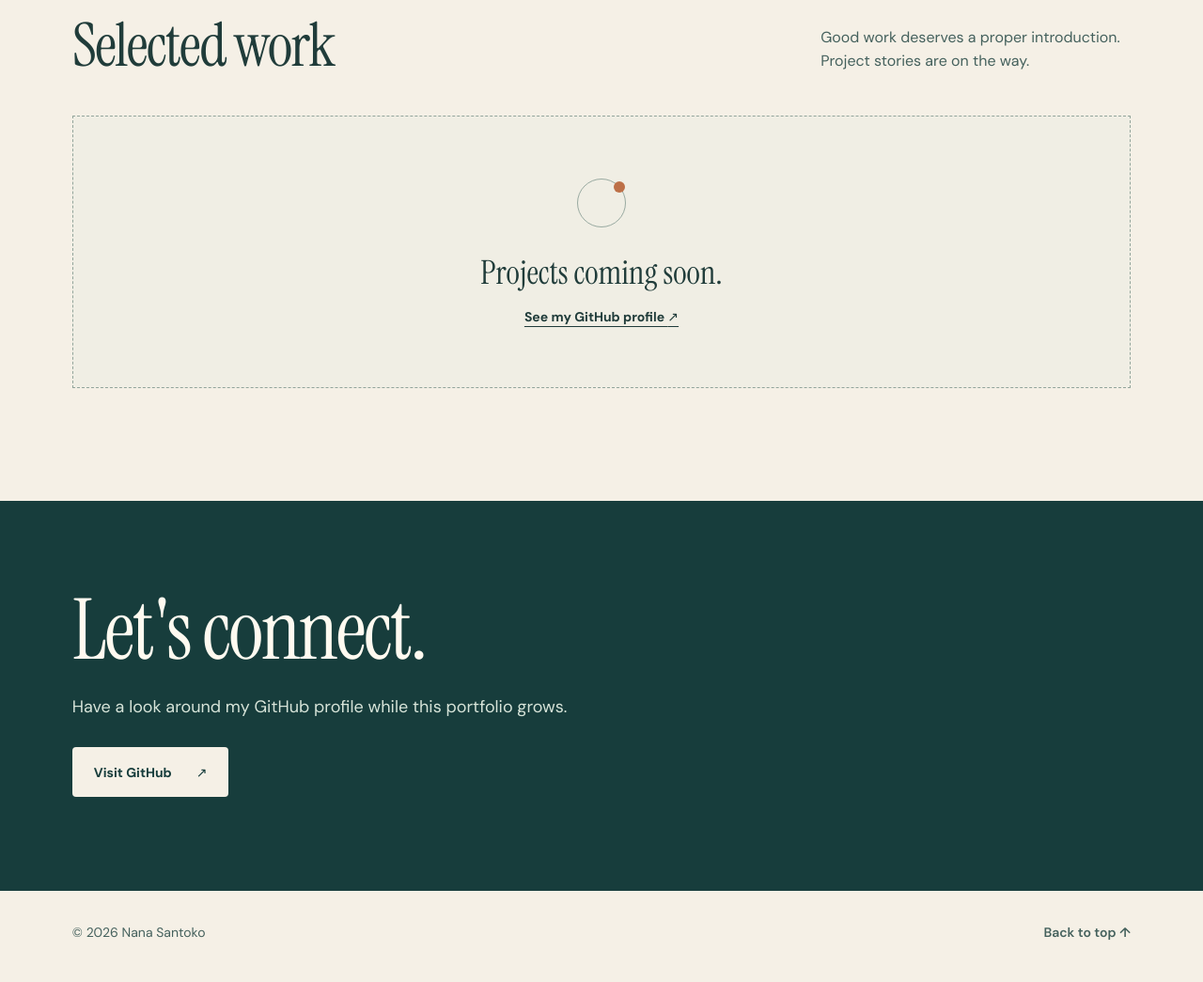
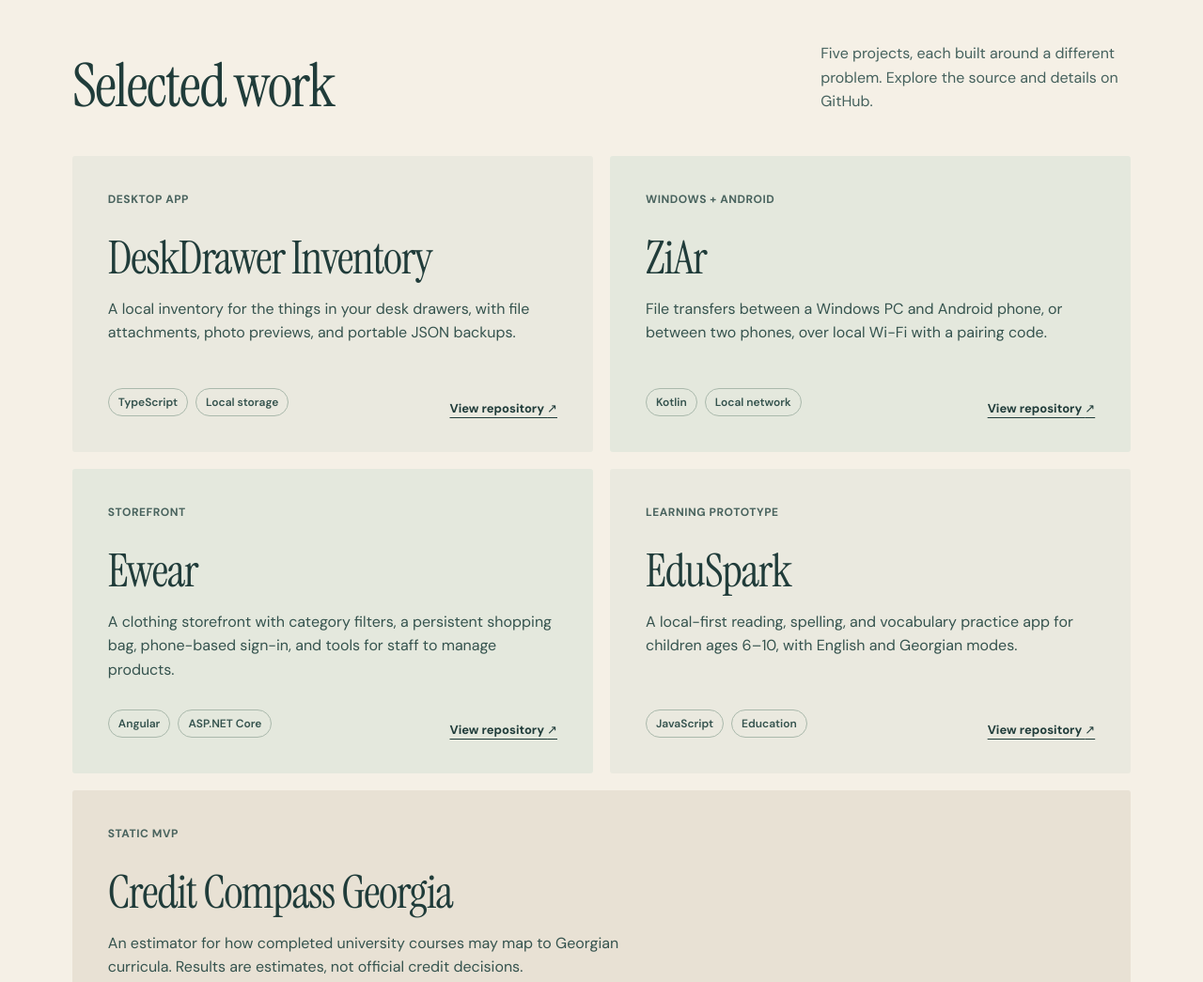
Before and after one commit to DrKogMaw/nanasantoko-portfolio, an Astro site: page / in a window 1280 px wide. Shown: the part 1200-2245 px from the top of the page at 94% size. Built offline with nearby package versions, Linux system fonts and the light colour scheme; Astro itself is replaced by a stand-in of ours.

Commit message:
Add selected projects to portfolio preview

```diff
--- a/src/pages/index.astro
+++ b/src/pages/index.astro
@@ -3,6 +3,43 @@ import '../styles/global.css';
 
 const githubUrl = 'https://github.com/DrKogMaw';
 const year = new Date().getFullYear();
+const projects = [
+  {
+    name: 'DeskDrawer Inventory',
+    category: 'Desktop app',
+    description: 'A local inventory for the things in your desk drawers, with file attachments, photo previews, and portable JSON backups.',
+    tags: ['TypeScript', 'Local storage'],
+    url: 'https://github.com/DrKogMaw/desk-drawer-inventory',
+  },
+  {
+    name: 'ZiAr',
+    category: 'Windows + Android',
+    description: 'File transfers between a Windows PC and Android phone, or between two phones, over local Wi-Fi with a pairing code.',
+    tags: ['Kotlin', 'Local network'],
+    url: 'https://github.com/DrKogMaw/ZiAr',
+  },
+  {
+    name: 'Ewear',
+    category: 'Storefront',
+    description: 'A clothing storefront with category filters, a persistent shopping bag, phone-based sign-in, and tools for staff to manage products.',
+    tags: ['Angular', 'ASP.NET Core'],
+    url: 'https://github.com/DrKogMaw/ewear',
+  },
+  {
+    name: 'EduSpark',
+    category: 'Learning prototype',
+    description: 'A local-first reading, spelling, and vocabulary practice app for children ages 6–10, with English and Georgian modes.',
+    tags: ['JavaScript', 'Education'],
+    url: 'https://github.com/DrKogMaw/eduspark',
+  },
+  {
+    name: 'Credit Compass Georgia',
+    category: 'Static MVP',
+    description: 'An estimator for how completed university courses may map to Georgian curricula. Results are estimates, not official credit decisions.',
+    tags: ['Curriculum data', 'Planning'],
+    url: 'https://github.com/DrKogMaw/credit-compass-georgia',
+  },
+];
 ---
 
 <!doctype html>
@@ -11,14 +48,14 @@ const year = new Date().getFullYear();
     <meta charset="UTF-8" />
     <meta name="viewport" content="width=device-width, initial-scale=1.0" />
     <meta name="theme-color" content="#f5f0e6" />
-    <meta name="description" content="Nana Santoko's developer portfolio. Explore work, background, and ways to connect." />
+    <meta name="description" content="Nanasantoko's developer portfolio. Explore desktop tools, learning apps, and web projects." />
     <link rel="icon" type="image/svg+xml" href="/favicon.svg" />
-    <title>Nana Santoko — Developer</title>
+    <title>Nanasantoko — Developer</title>
   </head>
   <body>
     <div class="page-shell">
       <header class="site-header">
-        <a class="wordmark" href="#top" aria-label="Nana Santoko, back to top">N<span class="wordmark-dot">.</span>S</a>
+        <a class="wordmark" href="#top" aria-label="Nanasantoko, back to top">Nanasantoko<span class="wordmark-dot">.</span></a>
         <nav aria-label="Main navigation">
           <a href="#about">About</a>
           <a href="#work">Work</a>
@@ -29,15 +66,15 @@ const year = new Date().getFullYear();
       <main id="top">
         <section class="hero" aria-labelledby="hero-title">
           <div class="hero-content">
-            <p class="intro">Hello, I'm Nana Santoko.</p>
+            <p class="intro">Hello, I'm Nanasantoko.</p>
             <h1 id="hero-title">I make things<br /><em>for the web.</em></h1>
-            <p class="hero-description">A developer portfolio taking shape, one thoughtful project at a time.</p>
+            <p class="hero-description">I build practical tools and digital experiences, from desktop utilities to learning apps.</p>
             <div class="hero-actions">
               <a class="button button-primary" href="#work">Explore my work <span aria-hidden="true">↗</span></a>
               <a class="text-link" href={githubUrl} target="_blank" rel="noopener noreferrer">Find me on GitHub <span aria-hidden="true">↗</span></a>
             </div>
           </div>
-          <div class="hero-mark" aria-hidden="true"><span>N</span><span>S</span></div>
+          <div class="hero-mark" aria-hidden="true"><span></span><span></span></div>
         </section>
 
         <section class="about section" id="about" aria-labelledby="about-title">
@@ -45,32 +82,42 @@ const year = new Date().getFullYear();
             <h2 id="about-title">A little about me</h2>
           </div>
           <div class="section-copy">
-            <p>I'm Nana, a developer building a home for my work on the web.</p>
-            <p>This space is just getting started. As I add projects, you'll be able to see what I've made and how I approach each build.</p>
+            <p>I'm Nanasantoko, a developer who likes turning useful ideas into working software.</p>
+            <p>My projects explore everyday organization, local file sharing, education, shopping, and university course planning. Each one starts with a real task and a clearer way to get it done.</p>
           </div>
         </section>
 
         <section class="work section" id="work" aria-labelledby="work-title">
           <div class="work-heading">
             <h2 id="work-title">Selected work</h2>
-            <p>Good work deserves a proper introduction. Project stories are on the way.</p>
+            <p>Five projects, each built around a different problem. Explore the source and details on GitHub.</p>
           </div>
-          <div class="work-placeholder">
-            <div class="placeholder-orbit" aria-hidden="true"><span></span></div>
-            <p>Projects coming soon.</p>
-            <a href={githubUrl} target="_blank" rel="noopener noreferrer">See my GitHub profile <span aria-hidden="true">↗</span></a>
+          <div class="project-grid">
+            {projects.map((project) => (
+              <article class="project-card">
+                <p class="project-category">{project.category}</p>
+                <h3>{project.name}</h3>
+                <p class="project-description">{project.description}</p>
+                <div class="project-bottom">
+                  <ul class="project-tags" aria-label={`${project.name} topics`}>
+                    {project.tags.map((tag) => <li>{tag}</li>)}
+                  </ul>
+                  <a class="project-link" href={project.url} target="_blank" rel="noopener noreferrer" aria-label={`View ${project.name} repository on GitHub`}>View repository <span aria-hidden="true">↗</span></a>
+                </div>
+              </article>
+            ))}
           </div>
         </section>
 
         <section class="contact section" id="contact" aria-labelledby="contact-title">
           <h2 id="contact-title">Let's connect.</h2>
-          <p>Have a look around my GitHub profile while this portfolio grows.</p>
+          <p>Explore more of my work and follow what I'm building next.</p>
           <a class="button button-light" href={githubUrl} target="_blank" rel="noopener noreferrer">Visit GitHub <span aria-hidden="true">↗</span></a>
         </section>
       </main>
 
       <footer class="site-footer">
-        <span>© {year} Nana Santoko</span>
+        <span>© {year} Nanasantoko</span>
         <a href="#top">Back to top ↑</a>
       </footer>
     </div>
--- a/src/styles/global.css
+++ b/src/styles/global.css
@@ -42,9 +42,9 @@ h1 em { font-family: 'Instrument Serif', Georgia, serif; font-weight: 400; lette
 .hero-mark { align-self: center; justify-self: center; width: min(100%, 410px); aspect-ratio: 1; border: 1px solid #b9c3b3; border-radius: 50%; display: grid; place-items: center; position: relative; transform: rotate(-14deg); }
 .hero-mark::before, .hero-mark::after { content: ''; position: absolute; inset: 13%; border: 1px solid #c3cabe; border-radius: 50%; }
 .hero-mark::after { inset: 27%; }
-.hero-mark span { font-family: 'Instrument Serif', Georgia, serif; font-size: clamp(90px, 13vw, 180px); line-height: 1; position: absolute; color: #2e5a53; }
-.hero-mark span:first-child { transform: translate(-28%, -13%); }
-.hero-mark span:last-child { transform: translate(25%, 16%); color: #bd7047; }
+.hero-mark span { position: absolute; border-radius: 50%; }
+.hero-mark span:first-child { width: 36%; aspect-ratio: 1; background: #2e5a53; transform: translate(-20%, 8%); }
+.hero-mark span:last-child { width: 11%; aspect-ratio: 1; background: #bd7047; transform: translate(190%, -180%); }
 
 .section { scroll-margin-top: 30px; }
 .about { display: grid; grid-template-columns: 1fr 1fr; gap: 50px; padding: 90px clamp(24px, 6vw, 104px) 105px; background: #e6e8dc; }
@@ -56,11 +56,18 @@ h2 { font-family: 'Instrument Serif', Georgia, serif; font-size: clamp(43px, 5vw
 .work-heading { display: flex; align-items: end; justify-content: space-between; gap: 40px; margin-bottom: 40px; }
 .work-heading h2 { margin-bottom: 0; }
 .work-heading p { max-width: 330px; margin-bottom: 5px; color: #45615d; line-height: 1.6; }
-.work-placeholder { min-height: 290px; display: flex; flex-direction: column; align-items: center; justify-content: center; border: 1px dashed #92a49b; background: #f0eee4; text-align: center; padding: 30px; }
-.placeholder-orbit { width: 52px; height: 52px; border: 1px solid #99aaa1; border-radius: 50%; position: relative; margin-bottom: 25px; }
-.placeholder-orbit span { width: 12px; height: 12px; background: #bd7047; border-radius: 50%; position: absolute; right: 0; top: 2px; }
-.work-placeholder p { margin: 0 0 15px; font-family: 'Instrument Serif', Georgia, serif; font-size: 35px; }
-.work-placeholder a { font-size: 14px; font-weight: 700; text-underline-offset: 5px; }
+.project-grid { display: grid; grid-template-columns: repeat(2, minmax(0, 1fr)); gap: 18px; }
+.project-card { min-height: 315px; padding: clamp(25px, 3vw, 38px); display: flex; flex-direction: column; background: #eae9df; border-radius: 3px; }
+.project-card:nth-child(2), .project-card:nth-child(3) { background: #e4e8dd; }
+.project-card:last-child { grid-column: 1 / -1; min-height: 250px; background: #e8e1d4; }
+.project-category { margin-bottom: 29px; color: #49635e; font-size: 12px; font-weight: 700; letter-spacing: .045em; text-transform: uppercase; }
+.project-card h3 { margin: 0 0 14px; font-family: 'Instrument Serif', Georgia, serif; font-size: clamp(34px, 3.8vw, 50px); font-weight: 400; line-height: 1.08; letter-spacing: -.025em; }
+.project-description { max-width: 56ch; margin-bottom: 30px; color: #35534e; font-size: 16px; line-height: 1.6; }
+.project-bottom { display: flex; align-items: end; justify-content: space-between; flex-wrap: wrap; gap: 18px; margin-top: auto; }
+.project-tags { display: flex; flex-wrap: wrap; gap: 8px; padding: 0; margin: 0; list-style: none; }
+.project-tags li { border: 1px solid #aab9ac; border-radius: 999px; padding: 6px 10px; color: #35534e; font-size: 12px; font-weight: 600; }
+.project-link { white-space: nowrap; font-size: 13px; font-weight: 700; text-decoration-thickness: 1px; text-underline-offset: 5px; }
+.project-link:hover { color: #a34f2b; }
 .contact { padding: 90px clamp(24px, 6vw, 104px) 100px; background: #173d3c; color: #fffaf0; }
 .contact h2 { font-size: clamp(58px, 7vw, 94px); margin-bottom: 18px; }
 .contact p { color: #d7e4d9; font-size: 18px; line-height: 1.6; margin-bottom: 29px; }
@@ -74,8 +81,9 @@ h2 { font-family: 'Instrument Serif', Georgia, serif; font-size: clamp(43px, 5vw
   .about { grid-template-columns: 1fr; gap: 10px; }
 }
 @media (max-width: 600px) {
-  .site-header { min-height: 75px; }
-  .site-header nav { gap: 17px; }
+  .site-header { min-height: 98px; flex-wrap: wrap; gap: 12px; padding-top: 15px; padding-bottom: 15px; }
+  .wordmark { font-size: 22px; }
+  .site-header nav { width: 100%; justify-content: space-between; gap: 17px; }
   .site-header nav a { font-size: 13px; }
   .hero { padding-top: 78px; padding-bottom: 85px; }
   h1 { font-size: clamp(62px, 14vw, 84px); }
@@ -83,6 +91,8 @@ h2 { font-family: 'Instrument Serif', Georgia, serif; font-size: clamp(43px, 5vw
   .about, .work, .contact { padding-top: 75px; padding-bottom: 80px; }
   .work-heading { display: block; }
   .work-heading h2 { margin-bottom: 15px; }
+  .project-grid { grid-template-columns: 1fr; }
+  .project-card, .project-card:last-child { grid-column: auto; min-height: 285px; }
   .site-footer { min-height: 90px; }
 }
 @media (prefers-reduced-motion: reduce) {
```
Also changed, not shown: README.md, public/favicon.svg.
